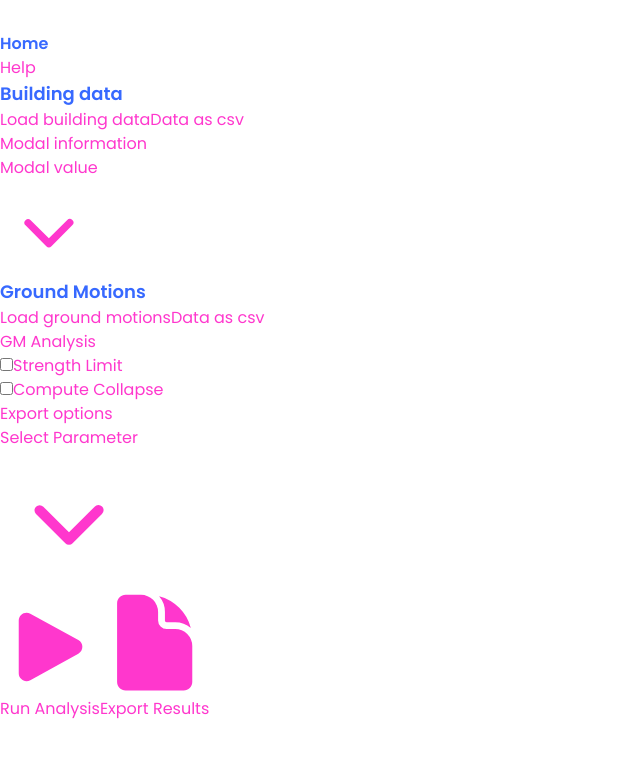
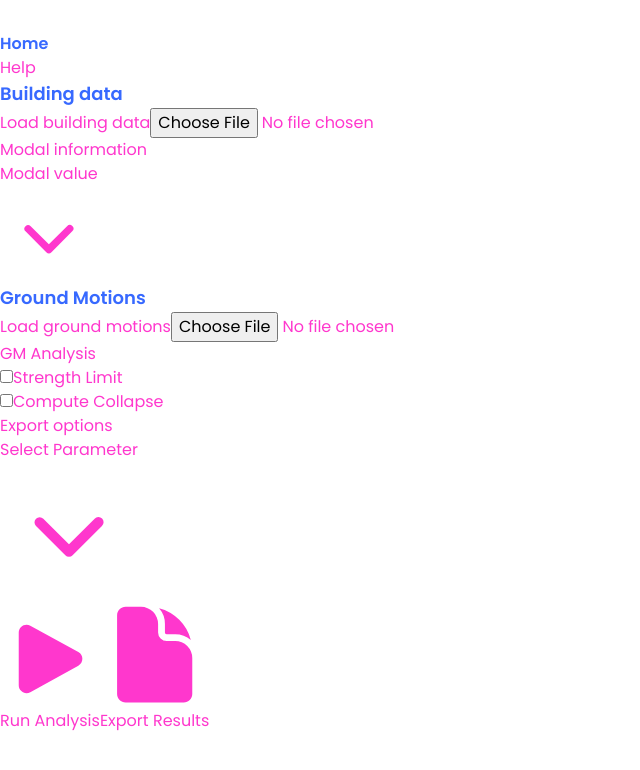
Before and after one commit to AndroBuddy/seismic-demolisher, a Vue app: page / in a window 1280 px wide. Shown: the top 770 px of the page, without its empty margins (0-640 px from the left). Built offline with nearby package versions, Linux system fonts and the light colour scheme.

Commit message:
Home: setup file uploads
Signed-off-by: AndroBuddy <anirudhchimpidi8@gmail.com>

```diff
--- a/package.json
+++ b/package.json
@@ -12,7 +12,8 @@
     "@headlessui/vue": "^1.7.12",
     "@heroicons/vue": "^2.0.17",
     "vue": "^3.2.47",
-    "vue-router": "^4.1.6"
+    "vue-router": "^4.1.6",
+    "wrangler": "^2.14.0"
   },
   "devDependencies": {
     "@vitejs/plugin-vue": "^4.1.0",
--- a/src/App.vue
+++ b/src/App.vue
@@ -1,5 +1,7 @@
 <script setup>
 import NavBar from "./components/NavBar.vue";
+
+document.title = "MDOF Buildings Analyser";
 </script>
 
 <template>
--- a/src/pages/Home.vue
+++ b/src/pages/Home.vue
@@ -12,6 +12,29 @@ const exportGraph = [{ name: "Some param 1" }, { name: "Some param 2" }];
 
 let modalVal = "Modal value";
 let exportParam = "Select Parameter";
+
+const fileReader = (file) => {
+  const reader = new FileReader();
+  reader.onload = (e) => {
+    console.log(e.target.result);
+  };
+
+  reader.readAsDataURL(file);
+};
+
+const buildingData = (e) => {
+  const csvData = e.target.files || e.dataTransfer.files;
+  if (!csvData) return;
+
+  fileReader(csvData[0]);
+};
+
+const groundMotionData = (e) => {
+  const csvData = e.target.files || e.dataTransfer.files;
+  if (!csvData) return;
+
+  fileReader(csvData[0]);
+};
 </script>
 
 <template>
@@ -24,12 +47,16 @@ let exportParam = "Select Parameter";
         >
           <div class="py-4 grid grid-cols-2 items-center gap-6">
             <span>Load building data</span>
-            <span class="bg-[#ECFFFF] rounded-lg p-2">Data as csv</span>
+            <input
+              type="file"
+              @change="buildingData"
+              class="w-64 text-sm file:mr-4 file:py-2 file:px-4 file:rounded-full file:border-0 file:text-sm file:font-semibold file:bg-[#ECFFFF] file:text-[#3769FF] hover:file:bg-violet-100"
+            />
           </div>
           <div class="py-4 grid grid-cols-2 items-center gap-6">
             <span>Modal information</span>
 
-            <Menu as="div" class="relative inline-block text-left w-56">
+            <Menu as="div" class="relative inline-block text-left w-64">
               <div>
                 <MenuButton
                   class="inline-flex w-full justify-between gap-x-1.5 rounded-md bg-[#ECFFFF] p-2 ring-gray-300 hover:bg-gray-50"
@@ -48,7 +75,7 @@ let exportParam = "Select Parameter";
                 leave-to-class="transform opacity-0 scale-95"
               >
                 <MenuItems
-                  class="absolute left-0 z-10 mt-2 w-56 origin-top-left rounded-md bg-white shadow-lg ring-1 ring-black ring-opacity-5 focus:outline-none"
+                  class="absolute left-0 z-10 mt-2 w-64 origin-top-left rounded-md bg-white shadow-lg ring-1 ring-black ring-opacity-5 focus:outline-none"
                 >
                   <div class="py-1">
                     <MenuItem v-slot="{ active }" v-for="item in menuGraph">
@@ -76,7 +103,11 @@ let exportParam = "Select Parameter";
         >
           <div class="py-4 grid grid-cols-2 items-center gap-6">
             <span>Load ground motions</span>
-            <span class="bg-[#ECFFFF] rounded-lg p-2">Data as csv</span>
+            <input
+              type="file"
+              @change="groundMotionData"
+              class="w-64 text-sm file:mr-4 file:py-2 file:px-4 file:rounded-full file:border-0 file:text-sm file:font-semibold file:bg-[#ECFFFF] file:text-[#3769FF] hover:file:bg-violet-100"
+            />
           </div>
 
           <div class="py-4 grid grid-cols-2 items-center gap-6">
@@ -98,7 +129,7 @@ let exportParam = "Select Parameter";
 
           <div class="py-4 grid grid-cols-2 items-center gap-6">
             <span>Export options</span>
-            <Menu as="div" class="relative inline-block text-left w-56">
+            <Menu as="div" class="relative inline-block text-left w-64">
               <div>
                 <MenuButton
                   class="inline-flex w-full justify-between gap-x-1.5 rounded-md bg-[#ECFFFF] p-2 ring-gray-300 hover:bg-gray-50"
@@ -117,7 +148,7 @@ let exportParam = "Select Parameter";
                 leave-to-class="transform opacity-0 scale-95"
               >
                 <MenuItems
-                  class="absolute left-0 z-10 mt-2 w-56 origin-top-left rounded-md bg-white shadow-lg ring-1 ring-black ring-opacity-5 focus:outline-none"
+                  class="absolute left-0 z-10 mt-2 w-64 origin-top-left rounded-md bg-white shadow-lg ring-1 ring-black ring-opacity-5 focus:outline-none"
                 >
                   <div class="py-1">
                     <MenuItem v-slot="{ active }" v-for="item in exportGraph">
--- a/vite.config.js
+++ b/vite.config.js
@@ -1,7 +1,14 @@
-import { defineConfig } from 'vite'
-import vue from '@vitejs/plugin-vue'
+import { fileURLToPath, URL } from "node:url";
+
+import { defineConfig } from "vite";
+import vue from "@vitejs/plugin-vue";
 
 // https://vitejs.dev/config/
 export default defineConfig({
   plugins: [vue()],
-})
+  resolve: {
+    alias: {
+      "@": fileURLToPath(new URL("./src", import.meta.url)),
+    },
+  },
+});
```
Also changed, not shown: 1 other file (tests, documents, lock files or other folders).
